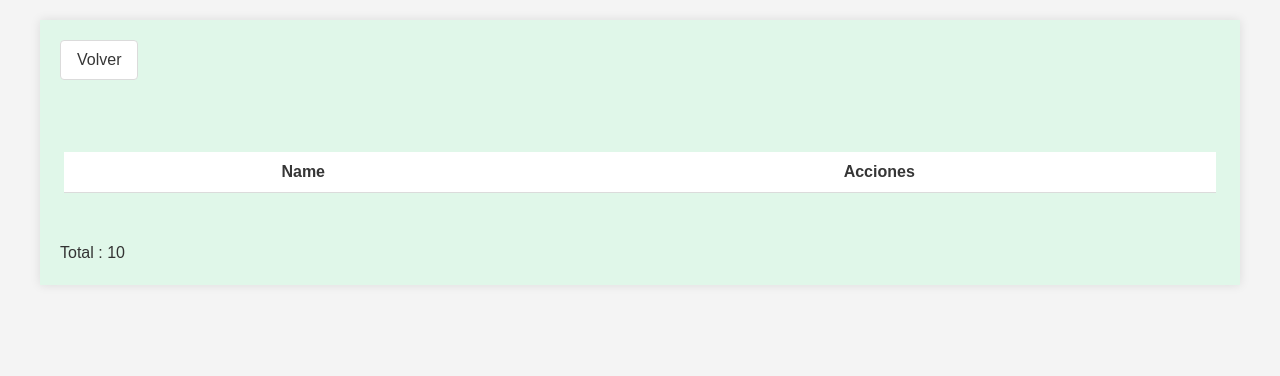
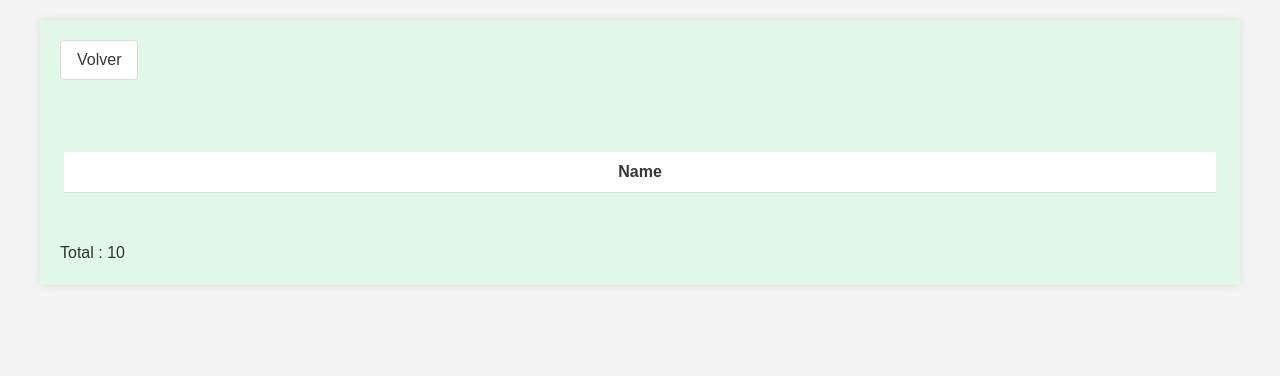
Before and after one commit to luichinni/CEDICA-Proyecto-De-Software-2024, a Flask app: template admin/src/web/templates/reports/reports_search_box.html in a window 1280 px wide. Shown: the part 61-437 px from the top of the page. Run offline with Flask 3, Linux system fonts and the light colour scheme; the template is opened without the code that fills it: most values are stand-ins (such as "Sample title", 1, 10 or a date in 2020); lists and menus that the app fills with data are empty; parts of the project's set-up code (start-up, migrations or seed data) failed here and were passed over.

Commit message:
Eliminar la columna "acciones" de reportes

```diff
--- a/admin/src/web/templates/reports/reports_list.html
+++ b/admin/src/web/templates/reports/reports_list.html
@@ -11,7 +11,6 @@
                                 <th>{{ key | capitalize }}</th>
                             {%endif%}
                         {% endfor %}
-                        <th>Acciones</th>
                         </tr>
                     </thead>
                     <tbody>
```
